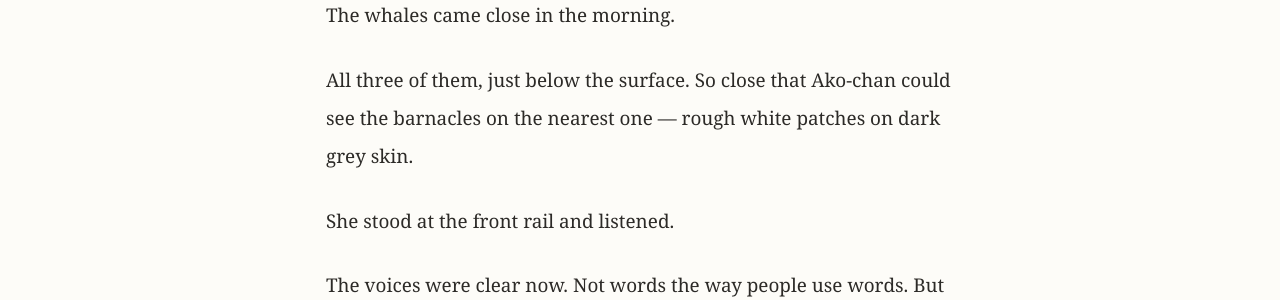
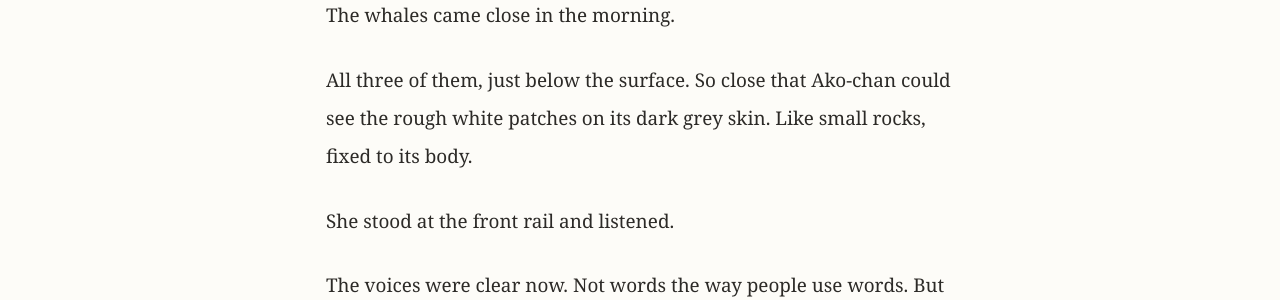
Before and after one commit to morisaki-yuichi/ako-chans-adventure, a Jekyll site: the page built from season1/chapter07/ep060.md, in a window 1280 px wide. Shown: the part 279-579 px from the top of the page. Built offline with Jekyll 4.4.1, drawn with Linux system fonts in a browser that asks for light colours.

Commit message:
Fix Ep57 title and Ep60 barnacles description
Rename Ep57 title from "Riro" to "Come Here" to better match the rescue
scene. Replace barnacles reference in Ep60 with plain description so
readers without whale knowledge can follow.

```diff
--- a/season1/chapter07/ep060.md
+++ b/season1/chapter07/ep060.md
@@ -14,7 +14,7 @@ permalink: /season1/chapter07/ep060/
 
 The whales came close in the morning.
 
-All three of them, just below the surface. So close that Ako-chan could see the barnacles on the nearest one — rough white patches on dark grey skin.
+All three of them, just below the surface. So close that Ako-chan could see the rough white patches on its dark grey skin. Like small rocks, fixed to its body.
 
 She stood at the front rail and listened.
 
```
Also changed, not shown: season1/chapter07/ep057.md (+1 -1 lines).
